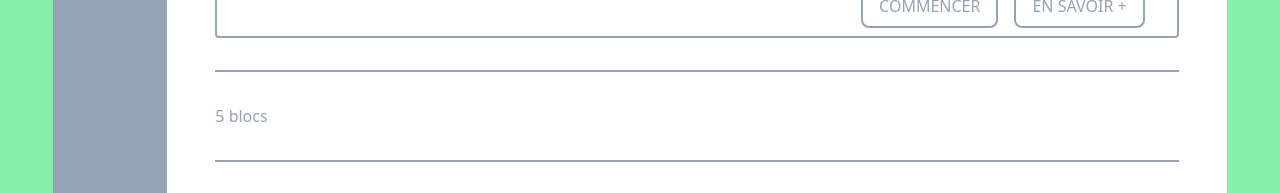
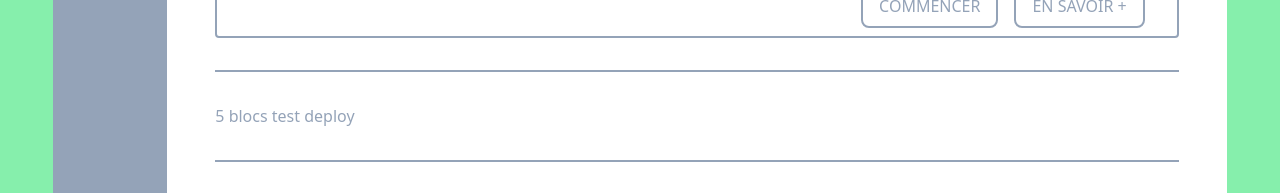
Before and after one commit to Charmander-Team/fo-diag-plus, a Next.js app: page / in a window 1280 px wide. Shown: the part 607-800 px from the top of the page. Built offline with nearby package versions, Linux system fonts and the light colour scheme.

Commit message:
:test_tube: auto deploy test

```diff
--- a/pages/index.jsx
+++ b/pages/index.jsx
@@ -14,7 +14,7 @@ const Home = () => {
             </div>
 
             <div className="pt-8 pb-8">
-                5 blocs
+                5 blocs test deploy
             </div>
 
             <div className="pt-8 pb-8">
```
